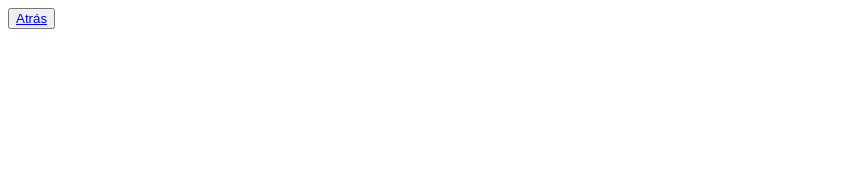
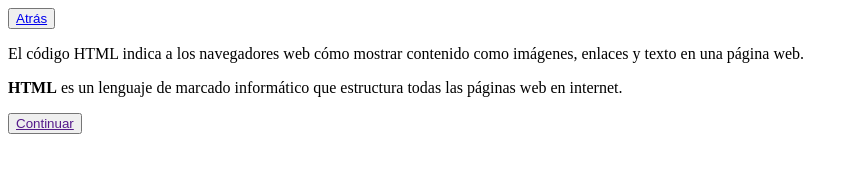
Before and after one commit to oscarleonapp/Mimo-Curso, a plain HTML site: page curso/01-Introduccion-desarrollo/index.html in a window 1280 px wide. Shown: the whole page, without its empty margins (0-858 px from the left). Drawn offline with Linux system fonts and the light colour scheme.

Commit message:
estructura para el primer contenido

```diff
--- a/curso/01-Introduccion-desarrollo/index.html
+++ b/curso/01-Introduccion-desarrollo/index.html
@@ -7,6 +7,12 @@
 </head>
 <body>
     <button><a href="../../index.html">Atrás</a></button>
-
+    <p>
+        El código HTML indica a los navegadores web cómo mostrar contenido como imágenes, enlaces y texto en una página web.
+    </p>
+    <p>
+        <strong>HTML</strong> es un lenguaje de marcado informático que estructura todas las páginas web en internet.
+    </p>
+    <button><a href="">Continuar</a></button>
 </body>
 </html>
```
Also changed, not shown: curso/01-Introduccion-desarrollo/contenido.html (added).
